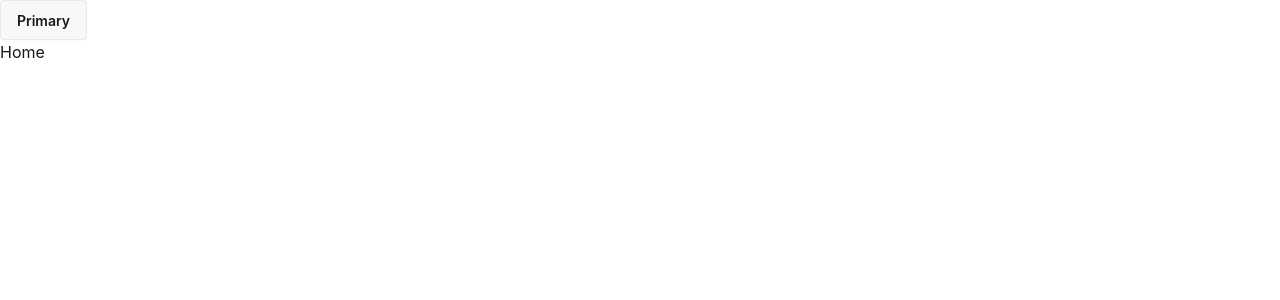
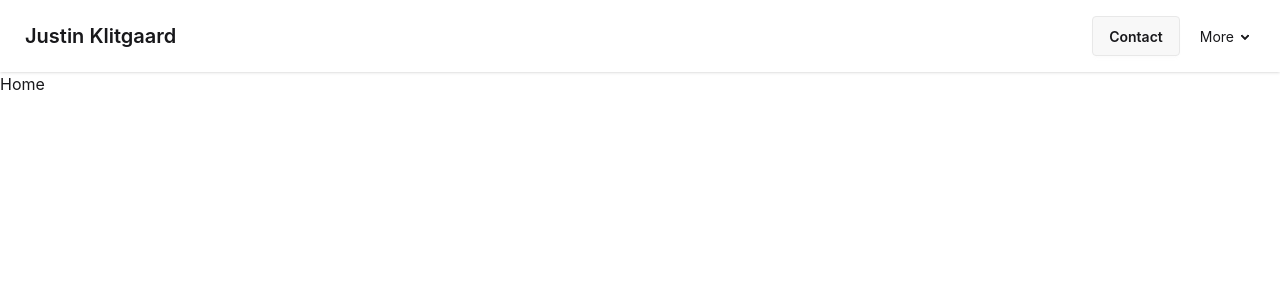
Before and after one commit to Justin-K-Ellis/personal-site-v3, a React app in the folder frontend/: page / in a window 1280 px wide. Shown: the top 300 px of the page. Built offline with nearby package versions, Linux system fonts and the light colour scheme; the HTML template or start-up script is replaced by a standard one.

Commit message:
feat: create navbar

```diff
--- a/frontend/src/components/Navbar/Navbar.tsx
+++ b/frontend/src/components/Navbar/Navbar.tsx
@@ -1,18 +1,48 @@
-import Button from "../Button/Button";
+import { Link } from "react-router";
+import type { LinkInterface } from "../../types/interfaces";
 
 export default function Navbar() {
+  const links: LinkInterface[] = [
+    {
+      text: "Home",
+      url: "/",
+    },
+    {
+      text: "About",
+      url: "/about",
+    },
+    {
+      text: "Blog",
+      url: "/blog",
+    },
+  ];
+
   return (
-    <nav>
-      <button className="btn bnt-primary">Primary</button>
-      {/* <Button variant="primary" type="button">
-        Primary
-      </Button>
-      <Button variant="secondary" type="button">
-        Secondary
-      </Button>
-      <Button variant="accent" type="button">
-        Accent
-      </Button> */}
-    </nav>
+    <div className="navbar bg-base-100 shadow-sm">
+      <div className="flex-1">
+        <a className="btn btn-ghost text-xl">Justin Klitgaard</a>
+      </div>
+      <div className="flex-none">
+        <ul className="menu menu-horizontal px-1">
+          <li>
+            <button className="btn">
+              <Link to={"/contact"}>Contact</Link>
+            </button>
+          </li>
+          <li className="mt-1 mx-1 md:mx-2">
+            <details>
+              <summary>More</summary>
+              <ul className="bg-base-100 rounded-t-none p-2">
+                {links.map((link) => (
+                  <li>
+                    <Link to={link.url}>{link.text}</Link>
+                  </li>
+                ))}
+              </ul>
+            </details>
+          </li>
+        </ul>
+      </div>
+    </div>
   );
 }
```
